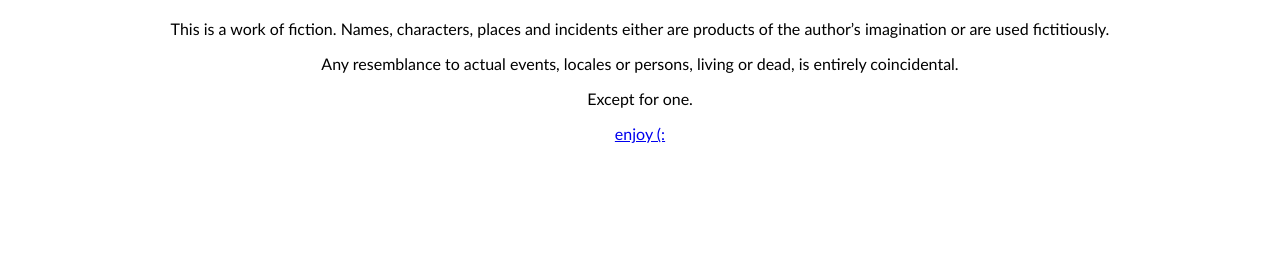
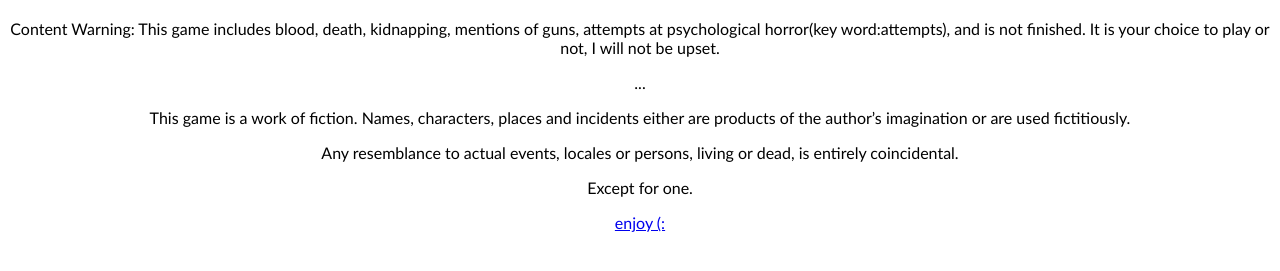
Before and after one commit to lukarose19/rainbow-story, a plain HTML site: page warning.html in a window 1280 px wide. Shown: the part 63-334 px from the top of the page. Drawn offline with Linux system fonts and the light colour scheme.

Commit message:
edited disclaimer page

```diff
--- a/warning.html
+++ b/warning.html
@@ -12,7 +12,11 @@
 <html>
     <body>
         <h1>DISCLAIMER</h1>
-        <p>This is a work of fiction. Names, characters, places and incidents either are products of the author’s imagination or are used fictitiously.</p>
+        <p>Content Warning: This game includes blood, death, kidnapping, mentions of guns, attempts at psychological horror(key word:attempts), and is not finished. It is your choice to play or not, I will not be upset.</p>
+      <p>
+        ...
+      </p>
+        <p>This game is a work of fiction. Names, characters, places and incidents either are products of the author’s imagination or are used fictitiously.</p>
         <p>Any resemblance to actual events, locales or persons, living or dead, is entirely coincidental.</p>
         <p>Except for one.</p>
         <div id="choice">
```
Also changed, not shown: index.html (+2 -2 lines).
